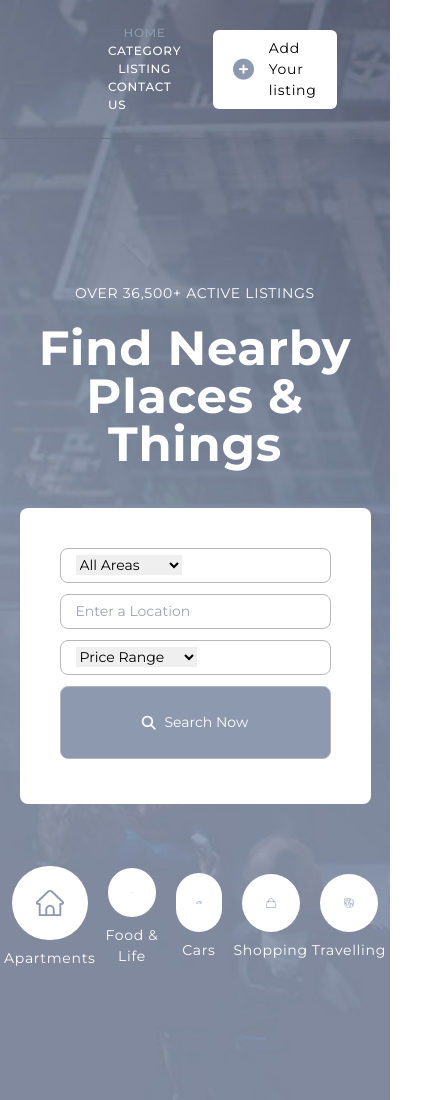
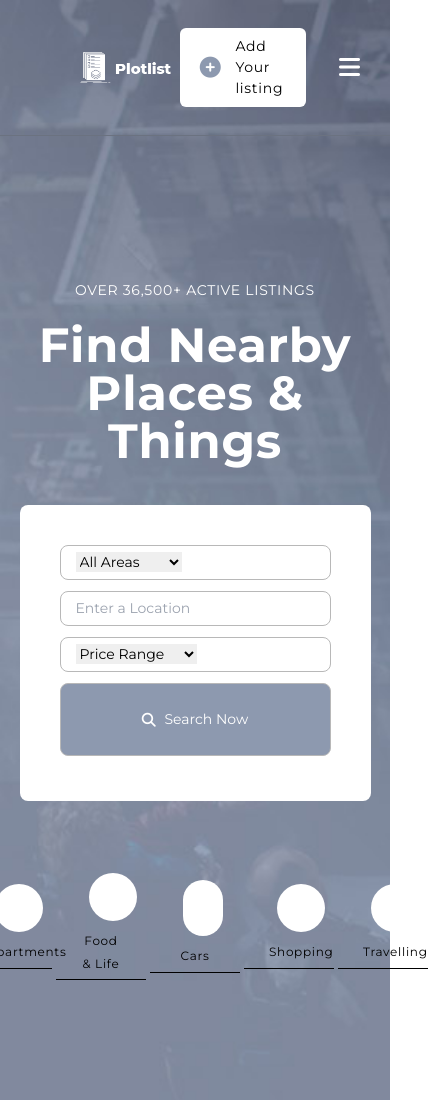
Before and after one commit to emmamayne23/plot-listings, a website: page public/index.html in a window 390 px wide. Shown: the top 1100 px of the page, 428 px wide, since content can reach past the window. Drawn offline with Linux system fonts and the light colour scheme.

Commit message:
Made the navbar responsive for some devices and the links below the navbar

```diff
--- a/public/index.html
+++ b/public/index.html
@@ -15,11 +15,11 @@
 <body>
     <header>
 
-        <nav class="sticky top-0 py-6 px-20 flex justify-between items-center border-b border-gray-500">
+        <nav class="navbar sticky top-0 py-6 px-20 flex justify-between items-center border-b border-gray-500">
             <div>
                 <img src="./images/white-logo.png" alt="logo">
             </div>
-            <ul class="flex uppercase items-center text-white tracking-wider font-medium">
+            <ul class="nav-links flex uppercase items-center text-white tracking-wider font-medium">
                 <li class="mx-7 text-ash"><a href="./index.html">Home</a></li>
                 <li class="mx-7 hover:text-ash"><a href="./category.html">category</a></li>
                 <li class="mx-7 hover:text-ash"><a href="">listing</a></li>
@@ -29,8 +29,11 @@
                 <i class="fa-solid fa-circle-plus fa-xl" style="color: #8d99af;"></i> &nbsp;&nbsp;&nbsp;&nbsp;
                 <span class="tracking-wider">Add Your listing</span>
             </div>
+            <button type="button" class="menu-toggle text-white text-2xl hidden">
+                <i class="fas fa-bars"></i>
+            </button>
         </nav>
-
+        <!--The form for the areas   -->
         <div class="mt-36 flex flex-col justify-center items-center tracking-wider">
             <span class="text-white ">OVER 36,500+ ACTIVE LISTINGS</span>
             <p class="text-white font-black text-5xl mt-5 text-center">Find Nearby Places & Things</p>
@@ -64,7 +67,7 @@
                 </div>
             </form>
 
-            <div class="mb-40" id="links">
+            <div class="links mb-40" id="links">
                 <ul class="text-white flex justify-center gap-20 items-center">
                     <li class="text-center"><a href=""><div class="rounded-full bg-white hover:bg-cyan-950 transition ease-in duration-300 p-6 m-2"><img src="./images/search-icon-01.png" alt=""></div>Apartments</a></li>
                     <li class="text-center"><a href=""><div class="rounded-full bg-white hover:bg-cyan-950 transition ease-in duration-300 p-6 m-2"><img src="./images/search-icon-02.png" alt=""></div> Food & Life</a></li>
@@ -554,6 +557,6 @@
     </div>
 
 
-    <script src="/src/script.js"></script>
+    <script src="../src/script.js"></script>
 </body>
 </html>
--- a/src/custom.css
+++ b/src/custom.css
@@ -25,10 +25,83 @@ nav ul li {
 nav #but:hover {
     transition: ease-in-out 0.3s;
     color: white;
+    position: relative;
 }
 
 nav #but:hover i {
     color: white;
+}
+
+.menu-toggle {
+    display: none;
+}
+
+.scrollnav {
+    background-color: white;
+    color: gray;
+}
+
+@media screen and (max-width: 768px) {
+
+    nav {
+        display: flex;
+        justify-content: space-between;
+        gap: 5px;
+    }
+
+    nav ul {
+        position: absolute;
+        top: 120px;
+        left: 0px;
+        line-height: 33px;
+        background-color: white;
+        width: 100%;
+        text-align: left;
+
+        /* display: none; */
+        height: 0;
+        overflow: hidden;
+        transition: 0.3s;
+    }
+
+    ul li {
+        color: black;
+        font-size: 15px !important;
+        text-align: left;
+        border-bottom: 1px solid black;
+        margin: 5px auto;
+        padding: 5px 25px;
+    }
+
+    .menu-toggle {
+        display: block;
+        position: absolute;
+        right: 30px;
+    }
+
+    .active-links {
+        height: 205px;
+        /* display: block; */
+    }
+
+    .links {
+        width: 100%;
+
+    }
+
+    .links ul li {
+        width: 90px;
+    }
+
+    .links ul li div {
+        width: 50%;
+    }
+
+    .links ul li a {
+        width: 50%;
+        font-size: 12px;
+    }
+
 }
 
 @media (max-width: 1024px) {
--- a/src/script.js
+++ b/src/script.js
@@ -0,0 +1,20 @@
+
+const toggleButton = document.querySelector('.menu-toggle')
+const navLinks = document.querySelector('.nav-links')
+
+toggleButton.addEventListener('click', () => {
+    navLinks.classList.toggle('active-links')
+})
+
+const navbar = document.querySelector('.navbar')
+
+window.addEventListener('scroll', () => {
+    const navbarHeight = navbar.getBoundingClientRect().height
+    const scrollHeight = window.pageYOffset
+
+    if(scrollHeight > navbarHeight) {
+        navbar.classList.add('scrollnav')
+    } else {
+        navbar.classList.remove('scrollnav')
+    }
+})
```
